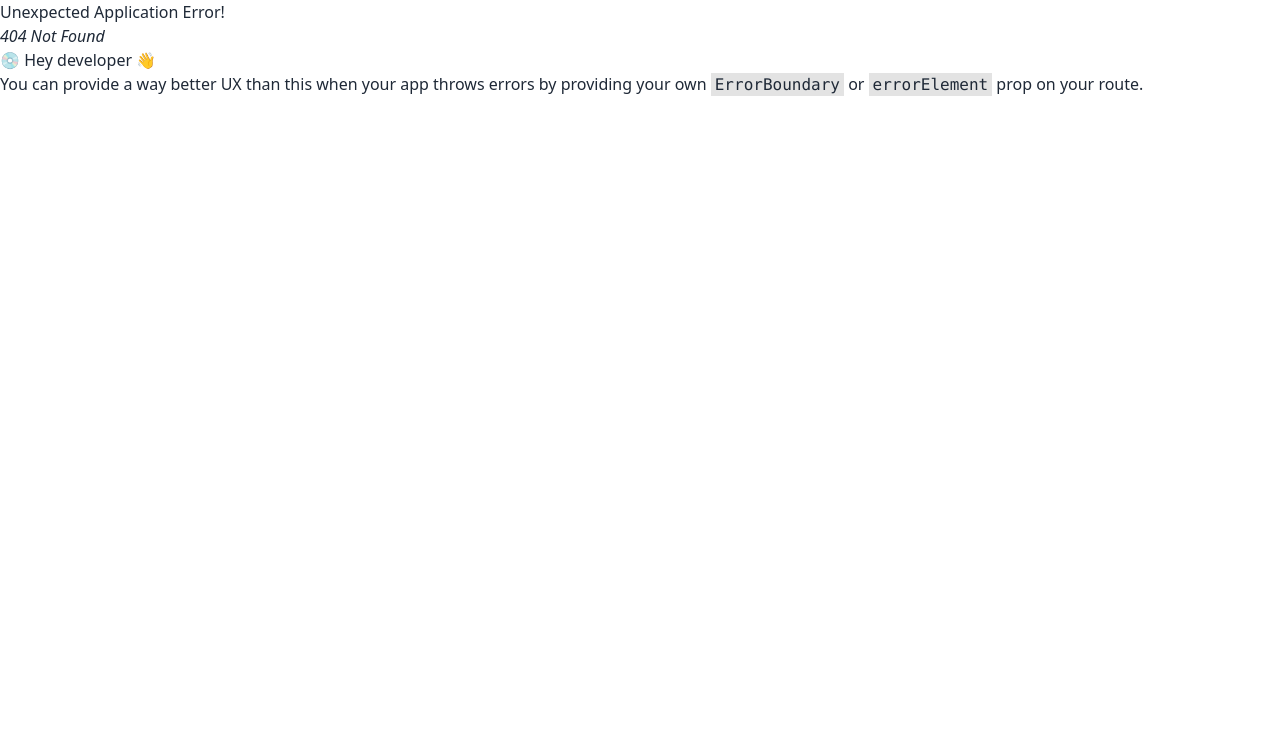
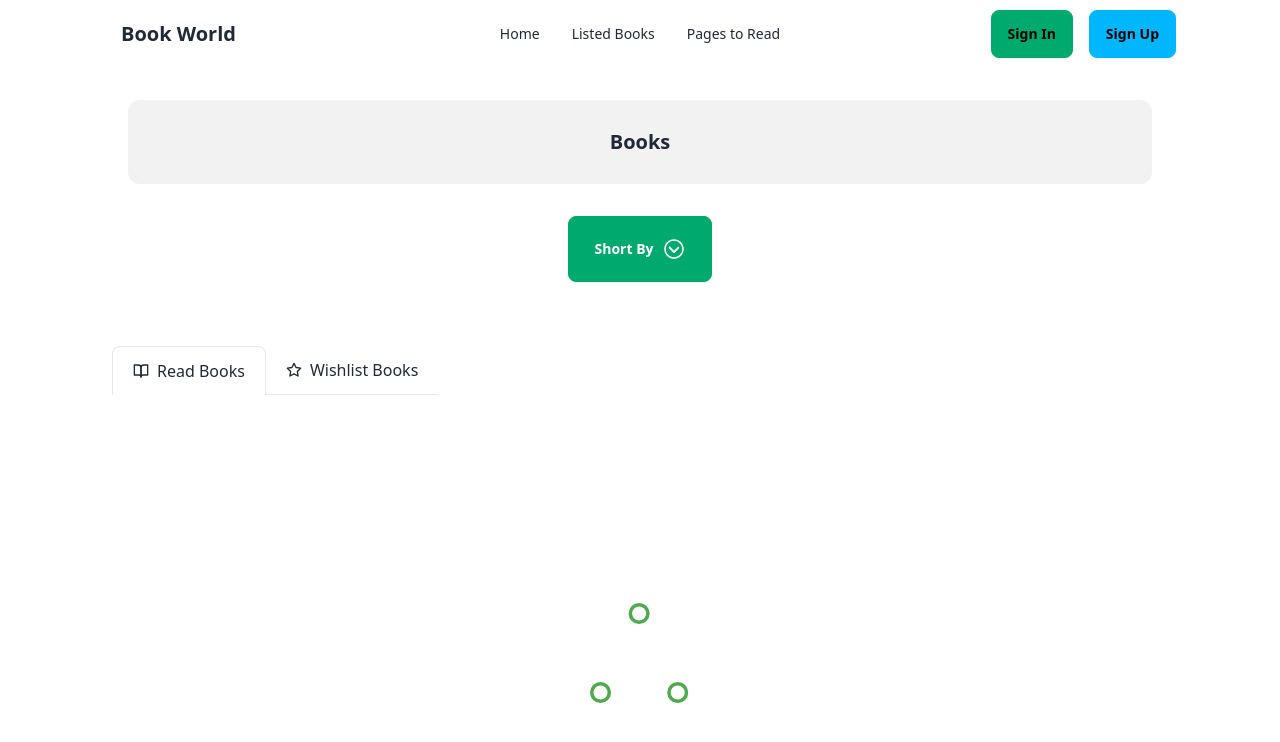
Before and after one commit to shafiqulislamsagor/BookWorld-A8, a React (Vite) app: page /bookList/wish in a window 1280 px wide. Before the commit this address had no page. Shown: the top 742 px of the page. Built offline with nearby package versions, Linux system fonts and the light colour scheme.

Commit message:
loader and read and wish page create

```diff
--- a/package.json
+++ b/package.json
@@ -15,6 +15,7 @@
     "react": "^18.2.0",
     "react-dom": "^18.2.0",
     "react-icons": "^5.0.1",
+    "react-loader-spinner": "^6.1.6",
     "react-router-dom": "^6.22.3",
     "sort-by": "^1.2.0"
   },
--- /dev/null
+++ b/src/Hook/Hook.jsx
@@ -0,0 +1,46 @@
+import { createBrowserRouter } from "react-router-dom";
+import Home from "../Home";
+import MainHome from "../page/MainHome";
+import Error from "../components/Error";
+import CardPage from "../page/CardPage";
+import ListBook from "../page/ListBook";
+import Read from './../page/Read';
+import Wish from "../page/Wish";
+
+export const router = createBrowserRouter([
+    {
+        path: "/",
+        element: <Home />,
+        children: [
+            {
+                path: '/',
+                element: <MainHome />,
+                errorElement: <Error />,
+                loader: () => fetch('/data.json'),
+            },
+            {
+                path: '/card/:id',
+                element: <CardPage />,
+                loader: () => fetch(`/data.json`),
+                errorElement: <Error />
+            },
+            {
+                path: '/bookList',
+                element: <ListBook />,
+                errorElement: <Error />,
+                children:[
+                    {
+                        index: true,
+                        element: <Read/>,
+                        errorElement:<Error/>
+                    },
+                    {
+                        path:'wish',
+                        element:<Wish/>,
+                        errorElement: <Error/>
+                    }
+                ]
+            }
+        ],
+    },
+]);
--- a/src/components/Banner.jsx
+++ b/src/components/Banner.jsx
@@ -1,3 +1,5 @@
+import { Link } from "react-router-dom";
+
 const Banner = () => {
     return (
         <div className="hero mt-11 mb-24 bg-base-300 w-[85%] mx-auto rounded-3xl">
@@ -5,7 +7,7 @@ const Banner = () => {
                 <img src="https://i.ibb.co/6N3HT30/book9.png" className="max-w-sm rounded-lg shadow-2xl" />
                 <div>
                     <h1 className="text-5xl font-bold mb-11">Books to freshen up your bookshelf</h1>
-                    <button className="btn btn-success">View The List</button>
+                    <Link to={'/bookList'} className="btn btn-success">View The List</Link>
                 </div>
             </div>
         </div>
--- /dev/null
+++ b/src/components/Loaders.jsx
@@ -0,0 +1,21 @@
+import { BallTriangle } from 'react-loader-spinner';
+
+const Loaders = () => {
+    return (
+        <div className='flex justify-center mt-52'>
+
+            <BallTriangle
+                height={100}
+                width={100}
+                radius={5}
+                color="#4fa94d"
+                ariaLabel="ball-triangle-loading"
+                wrapperStyle={{}}
+                wrapperClass=""
+                visible={true}
+            />
+        </div>
+    );
+};
+
+export default Loaders;
--- a/src/components/Nav.jsx
+++ b/src/components/Nav.jsx
@@ -10,9 +10,9 @@ const Nav = () => {
                         <svg xmlns="http://www.w3.org/2000/svg" className="h-5 w-5" fill="none" viewBox="0 0 24 24" stroke="currentColor"><path strokeLinecap="round" strokeLinejoin="round" strokeWidth="2" d="M4 6h16M4 12h8m-8 6h16" /></svg>
                     </div>
                     <ul tabIndex={0} className="menu menu-sm dropdown-content mt-3 z-[1] p-2 shadow bg-base-100 rounded-box w-52">
-                    <li><a>Home</a></li>
-                    <li><a>Listed Books</a></li>
-                    <li><a>Pages to Read</a></li>
+                    <li><Link to={'/'}>Home</Link></li>
+                    <li><Link to={'/bookList'}>Listed Books</Link></li>
+                    <li><Link to={'/page'}>Pages to Read</Link></li>
                     </ul>
                 </div>
                 <Link className="btn btn-ghost text-xl">Book World</Link>
@@ -20,7 +20,7 @@ const Nav = () => {
             <div className="navbar-center hidden lg:flex">
                 <ul className="menu menu-horizontal px-1">
                     <li><Link to={'/'}>Home</Link></li>
-                    <li><Link to={'/books'}>Listed Books</Link></li>
+                    <li><Link to={'/bookList'}>Listed Books</Link></li>
                     <li><Link to={'/page'}>Pages to Read</Link></li>
                 </ul>
             </div>
--- a/src/main.jsx
+++ b/src/main.jsx
@@ -2,34 +2,11 @@ import React from 'react'
 import ReactDOM from 'react-dom/client'
 import './index.css'
 import {
-  createBrowserRouter,
-  RouterProvider,
+  RouterProvider
 } from "react-router-dom";
-import Home from './Home';
-import Error from './components/Error';
-import MainHome from './page/MainHome';
-import CardPage from './page/CardPage';
+import { router } from './Hook/Hook';
 
-const router = createBrowserRouter([
-  {
-    path: "/",
-    element: <Home/>,
-    children:[
-      {
-        path:'/',
-        element:<MainHome/>,
-        errorElement:<Error/>,
-        loader: ()=> fetch('/data.json'),
-      },
-      {
-        path: '/card/:id',
-        element:<CardPage/>,
-        loader: ()=> fetch(`/data.json`),
-        errorElement:<Error/>
-      }
-    ],
-  },
-]);
+
 
 ReactDOM.createRoot(document.getElementById('root')).render(
   <React.StrictMode>
--- a/src/page/CardPage.jsx
+++ b/src/page/CardPage.jsx
@@ -1,18 +1,23 @@
 import { useEffect, useState } from 'react';
-import { useLoaderData, useParams } from 'react-router-dom';
+import { useLoaderData, useNavigation, useParams } from 'react-router-dom';
+import SigleTag from '../components/SigleTag';
+import Loaders from '../components/Loaders';
 
 const CardPage = () => {
-    const {id} = useParams();
+    const { id } = useParams();
     // console.log(id);
     const cardData = useLoaderData();
+
     // console.log(cardData);
-    const [currentData,setCurrentData] = useState({})
-    useEffect(()=>{
-        const current = cardData.find(data=> data.bookId == id);
+    const [currentData, setCurrentData] = useState({})
+    useEffect(() => {
+        const current = cardData.find(data => data.bookId == id);
         setCurrentData(current)
-    },[cardData,id])
-    const {author,image,bookName,publisher,rating,review,tags,totalPages,yearOfPublishing,category} = currentData;
-    console.log(tags);
+    }, [cardData, id])
+    const { author, image, bookName, publisher, rating, review, tags, totalPages, yearOfPublishing, category } = currentData;
+    // console.log(tags);
+    const loaderPoint = useNavigation();
+    if(loaderPoint.state==="loading") return <Loaders/>
     return (
         <div className='flex gap-11 mt-14 w-[82%] mx-auto'>
             <div className='w-[45%] px-20 py-16 bg-base-200 rounded-3xl'><img className='w-full' src={image} alt="" /></div>
@@ -23,7 +28,9 @@ const CardPage = () => {
                 <h4>{category}</h4>
                 <div className='border border-dashed'></div>
                 <p><span className="font-bold">Review:</span> {review}</p>
-                <h6>Tag: </h6>
+                <h6 className='flex gap-4'>Tag: <div className='flex gap-4'>
+                    {tags?.map((tag, idx) => <SigleTag tag={tag} key={idx}></SigleTag>)}
+                </div></h6>
                 <div className='border border-dashed'></div>
                 <div className='flex gap-5 items-center'>
                     <div>
@@ -32,7 +39,7 @@ const CardPage = () => {
                         <h1>Year of Publishing:</h1>
                         <h1>Rating:</h1>
                     </div>
-                    <div  className='text-left'>
+                    <div className='text-left'>
                         <h1>{totalPages}</h1>
                         <h1>{publisher}</h1>
                         <h1>{yearOfPublishing}</h1>
--- a/src/page/ListBook.jsx
+++ b/src/page/ListBook.jsx
@@ -1,7 +1,47 @@
+import { useState } from "react";
+import { IoIosArrowDropdown } from "react-icons/io";
+import { Link, Outlet } from "react-router-dom";
+
 const ListBook = () => {
+    const [tab,setTab] = useState(0)
+    const [click, setClick] = useState(true);
+    const clicked = () => {
+        setClick(!click)
+
+    }
     return (
-        <div>
-            ami listed book
+        <div className="w-[80%] mx-auto  mt-8">
+            <div className="bg-base-200 text-center text-xl rounded-xl font-bold py-7">
+                <h2>Books</h2>
+            </div>
+            <div className="flex justify-center mt-8 relative">
+                <button onClick={clicked} className="btn btn-success w-36 py-5 h-auto min-h-0 text-white">Short By <IoIosArrowDropdown className="text-2xl " /></button>
+                <div className="absolute top-full">
+                    <ul className={`bg-base-200 menu menu-sm z-[1] p-2 shadow  rounded-box ${click ? 'hidden' : 'block'}`}>
+                        <li><button>Rating</button></li>
+                        <li><button>Number of pages</button></li>
+                        <li><button>Publisher year</button></li>
+                    </ul>
+                </div>
+            </div>
+            <main>
+                <div className="flex mt-16 items-center -mx-4 overflow-x-auto overflow-y-hidden  flex-nowrap bg-base-100 ">
+                    <Link to={''} onClick={()=> setTab(0)} className={`flex items-center flex-shrink-0 px-5 py-3 space-x-2 ${tab===0 ? 'border border-b-0':'border-b'} rounded-t-lg bg-base-100`}>
+                        <svg xmlns="http://www.w3.org/2000/svg" viewBox="0 0 24 24" fill="none" stroke="currentColor" strokeWidth="2" strokeLinecap="round" strokeLinejoin="round" className="w-4 h-4">
+                            <path d="M2 3h6a4 4 0 0 1 4 4v14a3 3 0 0 0-3-3H2z"></path>
+                            <path d="M22 3h-6a4 4 0 0 0-4 4v14a3 3 0 0 1 3-3h7z"></path>
+                        </svg>
+                        <span>Read Books</span>
+                    </Link>
+                    <Link to={`wish`} onClick={()=>setTab(1)} className={`flex items-center flex-shrink-0 px-5 py-3 space-x-2 ${tab===1 ? 'border border-b-0':'border-b'} rounded-t-lg bg-base-100`}>
+                        <svg xmlns="http://www.w3.org/2000/svg" viewBox="0 0 24 24" fill="none" stroke="currentColor" strokeWidth="2" strokeLinecap="round" strokeLinejoin="round" className="w-4 h-4">
+                            <polygon points="12 2 15.09 8.26 22 9.27 17 14.14 18.18 21.02 12 17.77 5.82 21.02 7 14.14 2 9.27 8.91 8.26 12 2"></polygon>
+                        </svg>
+                        <span>Wishlist Books</span>
+                    </Link>
+                </div>
+                <Outlet/>
+            </main>
         </div>
     );
 };
--- a/src/page/MainHome.jsx
+++ b/src/page/MainHome.jsx
@@ -1,9 +1,12 @@
-import { useLoaderData } from 'react-router-dom';
+import { useLoaderData, useNavigation } from 'react-router-dom';
 import Banner from '../components/Banner';
 import Cards from '../components/Cards';
+import Loaders from '../components/Loaders';
 
 const MainHome = () => {
     const data = useLoaderData();
+    const loaderPoint = useNavigation();
+    if(loaderPoint.state==="loading") return <Loaders/>
     return (
         <div>
             <Banner/>
--- /dev/null
+++ b/src/page/Read.jsx
@@ -0,0 +1,13 @@
+const Read = () => {
+    return (
+        <div>
+            <div>
+                <div>
+
+                </div>
+            </div>
+        </div>
+    );
+};
+
+export default Read;
--- /dev/null
+++ b/src/page/Wish.jsx
@@ -0,0 +1,11 @@
+import Loaders from "../components/Loaders";
+
+const Wish = () => {
+    return (
+        <div>
+            <Loaders/>
+        </div>
+    );
+};
+
+export default Wish;
```
Also changed, not shown: 2 other files (tests, documents, lock files or other folders).
